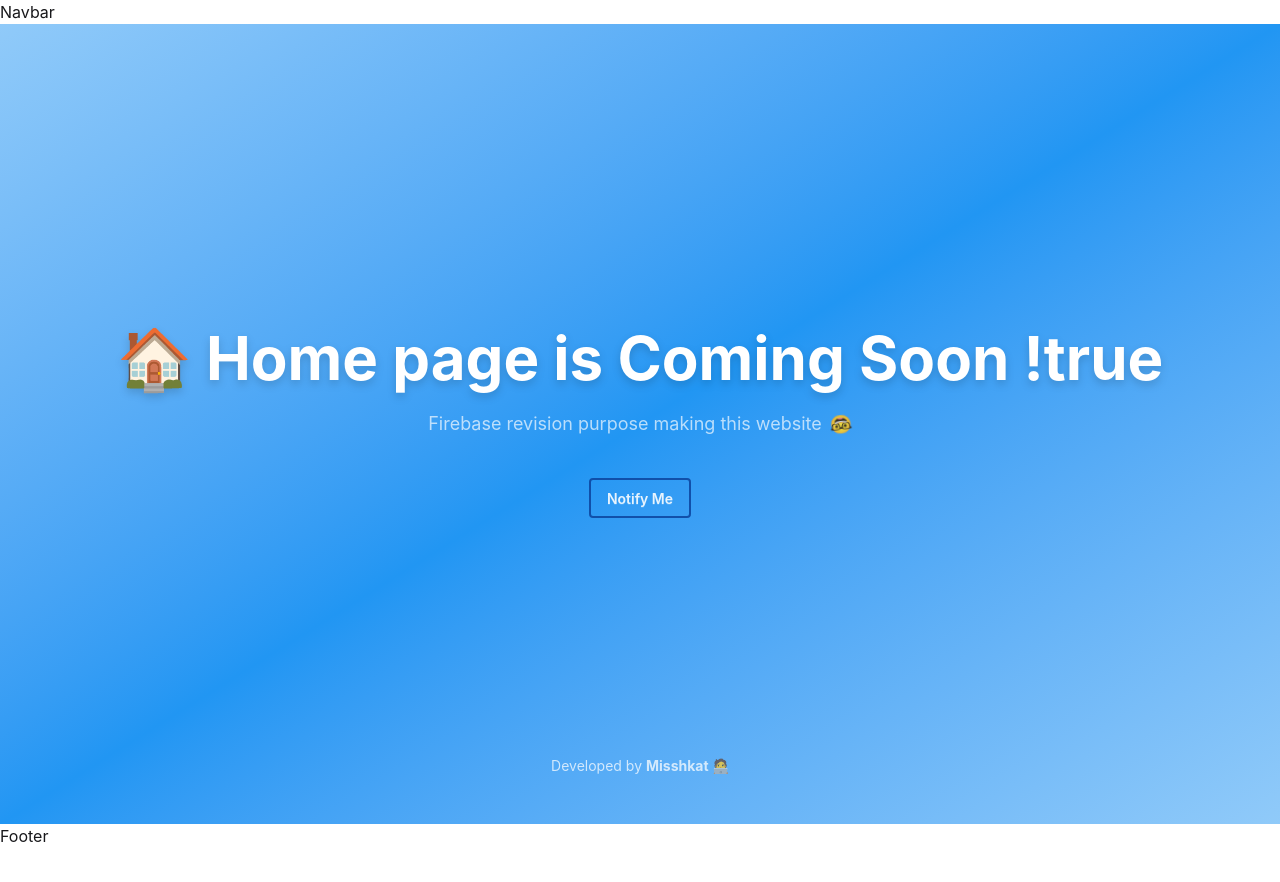
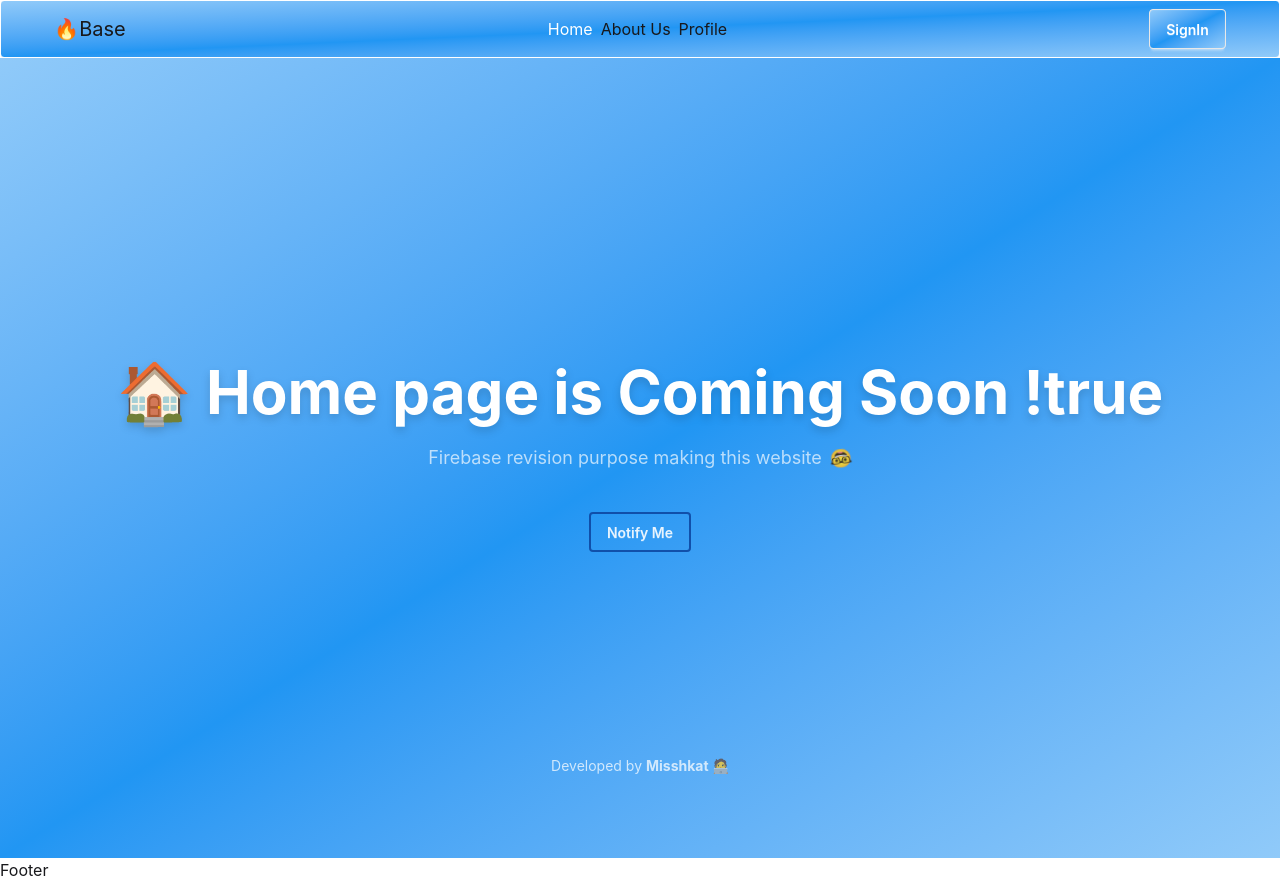
Before and after one commit to Misskhat/firebase-rev-jly, a React (Vite) app: page / in a window 1280 px wide. Before the commit the page ends 848 px from the top, so only its background shows below. Built offline with nearby package versions, Linux system fonts and the light colour scheme.

Commit message:
navbar added

```diff
--- /dev/null
+++ b/src/components/Navbar.jsx
@@ -0,0 +1,47 @@
+import React from "react";
+import { Link, NavLink } from "react-router";
+
+function Navbar() {
+  return (
+    <div className="bg-gradient-to-br from-[#90CAF9] via-[#2196F3] to-[#90CAF9] py-2 border border-white rounded">
+      <nav className="container w-11/12 mx-auto flex items-center justify-between">
+        <p className="text-xl">🔥Base </p>
+        <ul className="flex items-center gap-2">
+          <li>
+            <NavLink
+              to={"/"}
+              className={({ isActive }) => (isActive ? "text-white" : "")}
+            >
+              Home
+            </NavLink>
+          </li>
+          <li>
+            <NavLink
+              to={"/about"}
+              className={({ isActive }) => (isActive ? "text-white" : "")}
+            >
+              About Us
+            </NavLink>
+          </li>
+          <li>
+            <NavLink
+              to={"/profile"}
+              className={({ isActive }) => (isActive ? "text-white" : "")}
+            >
+              Profile
+            </NavLink>
+          </li>
+        </ul>
+
+        <Link
+          className="btn text-white bg-gradient-to-br from-[#90CAF9] via-[#2196F3] to-[#90CAF9]"
+          to={"/singin"}
+        >
+          SignIn
+        </Link>
+      </nav>
+    </div>
+  );
+}
+
+export default Navbar;
--- a/src/layouts/MainLayout.jsx
+++ b/src/layouts/MainLayout.jsx
@@ -1,10 +1,13 @@
 import React from "react";
 import { Outlet } from "react-router";
+import Navbar from "../components/Navbar";
 
 function MainLayout() {
   return (
     <>
-      <nav>Navbar</nav>
+      <nav>
+        <Navbar></Navbar>
+      </nav>
       <main>
         <Outlet></Outlet>
       </main>
```
